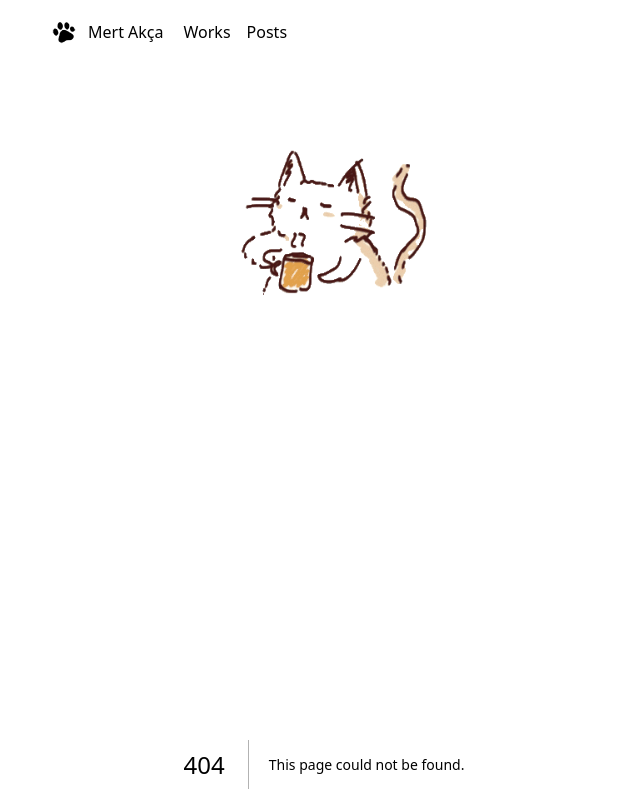
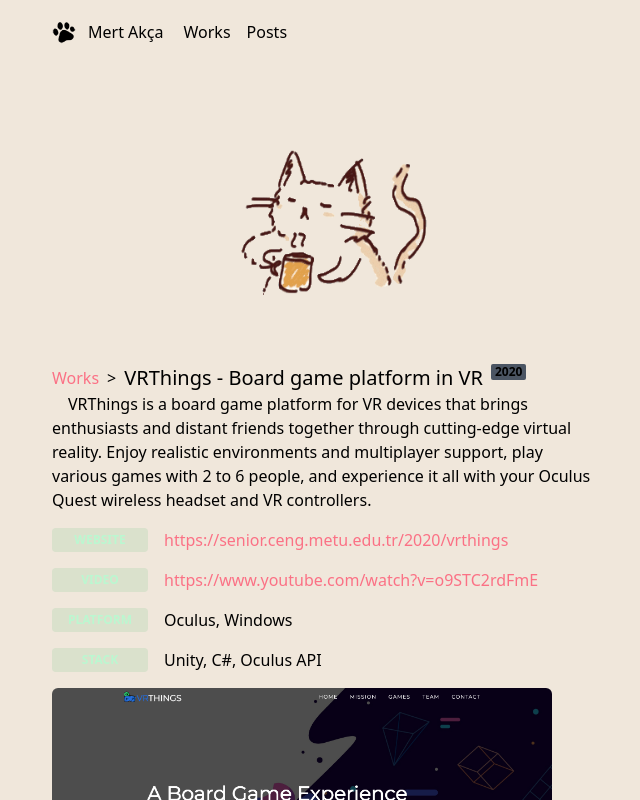
Before and after one commit to utarit/portfolio-website, a Next.js app: page /works/vrthings in a window 1280 px wide. Before the commit this address had no page. Shown: the top 800 px of the page, without its empty margins (316-956 px from the left). Built offline with nearby package versions, Linux system fonts and the light colour scheme.

Commit message:
work pages created

```diff
--- a/app/works/huawei/page.tsx
+++ b/app/works/huawei/page.tsx
@@ -4,7 +4,7 @@
 const HuaweiPage = () => {
   return (
     <Article
-      title="HMS Map Kit"
+      title="Huawei Mobile Services"
       year="2020"
       pills={[
         { label: "Website", value: "https://developer.huawei.com/" },
@@ -21,8 +21,10 @@
       ]}
       images={["/images/hms-map.jpg", "/images/hms-map2.png"]}
     >
-      React Native Map Plugin enables users to use native map services in their
-      React Native apps.
+      Huawei Mobile Services enables developers to intergrate Huawei services
+      like HMS Map, HMS Health, HMS Nearby, etc. HMS Services are available for
+      React Native, Flutter, Ionic/Capacitor, Xamarin platforms for people to
+      use.
     </Article>
   );
 };
--- /dev/null
+++ b/app/works/ocit-blog/page.tsx
@@ -0,0 +1,31 @@
+import Article from "@/components/works/Article";
+import React from "react";
+
+const OcitBlogPage = () => {
+  return (
+    <Article
+      title="OCİT Blog"
+      year="2021"
+      pills={[
+        {
+          label: "Website",
+          value: "https://ocit.vercel.app",
+        },
+        {
+          label: "Platform",
+          value: "Web",
+        },
+        {
+          label: "Stack",
+          value: "React, TypeScript, Next.js, Tailwind CSS, GraphQL, GraphCMS",
+        },
+      ]}
+      images={["/images/ocit-blog.png", "/images/ocit-blog2.png"]}
+    >
+      Official website of METU Lifesaving and First Aid Society. People can read
+      the latest news, get to know us and can comment on the blog posts.
+    </Article>
+  );
+};
+
+export default OcitBlogPage;
--- a/app/works/page.tsx
+++ b/app/works/page.tsx
@@ -17,11 +17,11 @@
     title: "Secret Hunters",
     desc: "A mystery-based game series with interactive elements",
     url: "/secret-hunters",
-    thumbnail: "/images/plentific2.png",
+    thumbnail: "/images/secret-hunters.png",
   },
   {
     title: "Huawei",
-    desc: "Huawei services for react native and Javascript based platform",
+    desc: "Huawei services for React Native and JavaScript based platform",
     url: "/huawei",
     thumbnail: "/images/hms-map.jpg",
   },
--- a/app/works/plentific/page.tsx
+++ b/app/works/plentific/page.tsx
@@ -17,7 +17,7 @@
         },
         {
           label: "Stack",
-          value: "React.js, TypeScript, React Query, Stroybook",
+          value: "React.js, TypeScript, React Query, Storybook, MUI, CI/CD",
         },
       ]}
       images={["/images/plentific.png", "/images/plentific2.png"]}
--- /dev/null
+++ b/app/works/react-welcome-page/page.tsx
@@ -0,0 +1,38 @@
+import Article from "@/components/works/Article";
+import React from "react";
+
+const ReactLibraryPage = () => {
+  return (
+    <Article
+      title="React Welcome Page"
+      year="2018"
+      pills={[
+        {
+          label: "NPM",
+          value: "https://www.npmjs.com/package/react-welcome-page",
+        },
+        {
+          label: "GitHub",
+          value: "https://github.com/utarit/react-welcome-page",
+        },
+        {
+          label: "Demo",
+          value: "https://utarit.github.io/react-welcome-page-color-form",
+        },
+        {
+          label: "Stack",
+          value: "React, React Native, CSS",
+        },
+      ]}
+      images={[
+        "/images/react-welcome-page.gif",
+        "/images/react-welcome-page-demo.png",
+      ]}
+    >
+      Simple animated customizable welcome screen component that works for both
+      React and React Native platforms.
+    </Article>
+  );
+};
+
+export default ReactLibraryPage;
--- /dev/null
+++ b/app/works/secret-hunters/page.tsx
@@ -0,0 +1,33 @@
+import Article from "@/components/works/Article";
+import React from "react";
+
+const SecretHuntersPage = () => {
+  return (
+    <Article
+      title="Secret Hunters"
+      year="2023"
+      pills={[
+        {
+          label: "Website",
+          value: "https://secrethunters.co",
+        },
+        {
+          label: "Platform",
+          value: "Printible, Web",
+        },
+        {
+          label: "Stack",
+          value: "Creativity, Music, Google Docs, Next.js, Tailwind CSS",
+        },
+      ]}
+      images={["/images/cork-board.png"]}
+    >
+      Proudly, I am the founder of Secret Hunters which is a mystery solving
+      game series with both printed and interactive elements. Only one game
+      (with only Turkish language for now) is out now, translations and the rest
+      of the series is under development.
+    </Article>
+  );
+};
+
+export default SecretHuntersPage;
--- /dev/null
+++ b/app/works/unikit/page.tsx
@@ -0,0 +1,38 @@
+import Article from "@/components/works/Article";
+import React from "react";
+
+const UnikitPage = () => {
+  return (
+    <Article
+      title="UniKit - Buddy for METU Students"
+      year="2019"
+      pills={[
+        {
+          label: "App Store",
+          value:
+            "https://play.google.com/store/apps/details?id=com.maks.metu_buddy",
+        },
+        {
+          label: "GitHub",
+          value: "https://github.com/utarit/metu_buddy",
+        },
+        {
+          label: "Platform",
+          value: "Android",
+        },
+        {
+          label: "Stack",
+          value: "Flutter, Dart",
+        },
+      ]}
+      images={["/images/unikit.png", "/images/unikit2.png"]}
+    >
+      UniKit is an app designed to assist students in managing their school life
+      as efficiently as possible. UniKit communicates with the school&apos;s
+      information system and utilizes a local database to store courses and
+      to-do data.
+    </Article>
+  );
+};
+
+export default UnikitPage;
--- /dev/null
+++ b/app/works/vrthings/page.tsx
@@ -0,0 +1,38 @@
+import Article from "@/components/works/Article";
+import React from "react";
+
+const VrthingsPage = () => {
+  return (
+    <Article
+      title="VRThings - Board game platform in VR"
+      year="2020"
+      pills={[
+        {
+          label: "Website",
+          value: "https://senior.ceng.metu.edu.tr/2020/vrthings",
+        },
+        {
+          label: "Video",
+          value: "https://www.youtube.com/watch?v=o9STC2rdFmE",
+        },
+        {
+          label: "Platform",
+          value: "Oculus, Windows",
+        },
+        {
+          label: "Stack",
+          value: "Unity, C#, Oculus API",
+        },
+      ]}
+      images={["/images/vrthings.png"]}
+    >
+      VRThings is a board game platform for VR devices that brings enthusiasts
+      and distant friends together through cutting-edge virtual reality. Enjoy
+      realistic environments and multiplayer support, play various games with 2
+      to 6 people, and experience it all with your Oculus Quest wireless headset
+      and VR controllers.
+    </Article>
+  );
+};
+
+export default VrthingsPage;
```
Also changed, not shown: public/images/cork-board.png (added), public/images/secret-hunters.png (added).
